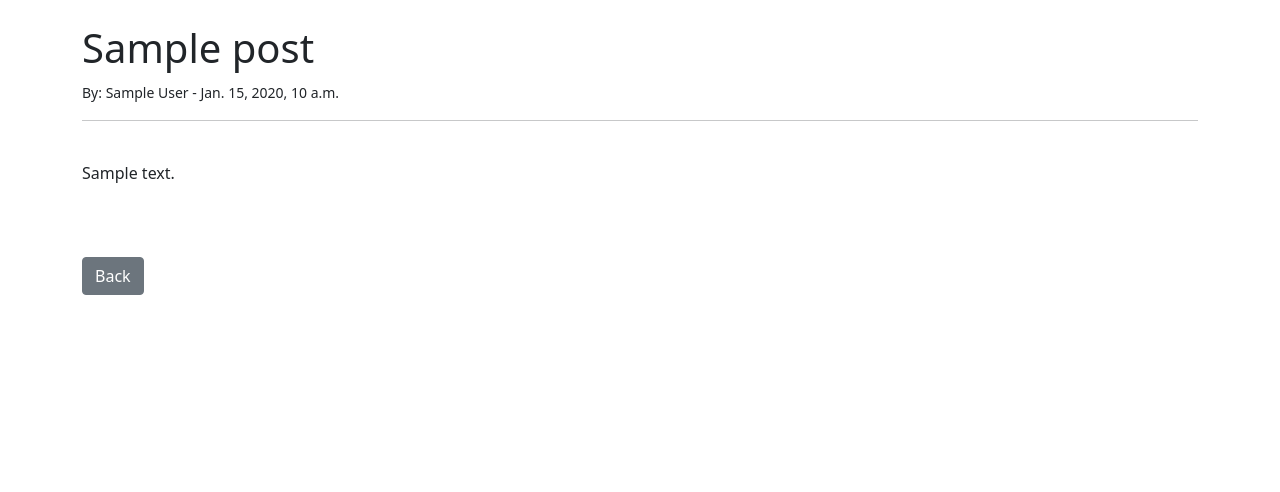
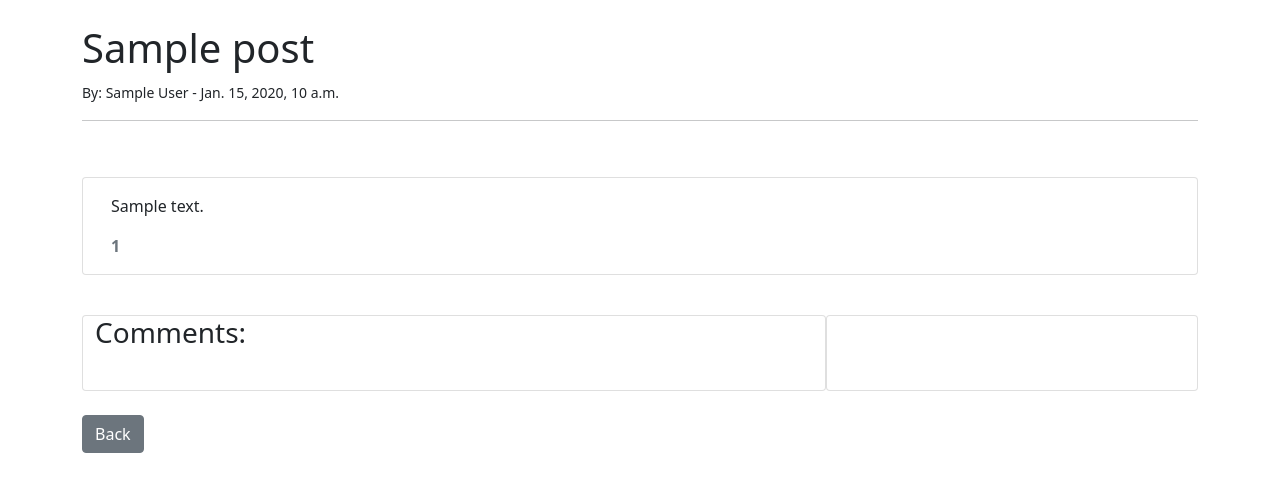
Before and after one commit to dhakal79/Portfolio-project-MS4, a Django app: page /article/1 in a window 1280 px wide. Shown: the part 56-548 px from the top of the page. Run offline with Django 4.2, Linux system fonts and the light colour scheme; tables that the repository leaves empty hold one stand-in row (values such as "Sample post").

Commit message:
add html structure for post details

```diff
--- a/blog/forms.py
+++ b/blog/forms.py
@@ -2,7 +2,7 @@ from django import forms
 from .models import Post, Category
 
 #choices = [('coding', 'coding'), ('Groundwater','Groundwater'), ('Surfacewater','Surfacewater'), ('Seawater', 'Seawater'),]
-choices = Category.objects.all().values_list('name','name')
+choices = Category.objects.all().values_list('name', 'name')
 
 choice_list = []
 
@@ -19,7 +19,7 @@ class PostForm(forms.ModelForm):
             'title': forms.TextInput(attrs={'class': 'form-control'}),
             'slug': forms.TextInput(attrs={'class': 'form-control'}),
             'author': forms.Select(attrs={'class': 'form-control'}),
-            'category': forms.Select(choices = choice_list, attrs={'class': 'form-control'}),
+            'category': forms.Select(choices= choice_list, attrs={'class': 'form-control'}),
             'excerpt': forms.Textarea(attrs={'class': 'form-control'}),
             'content': forms.Textarea(attrs={'class': 'form-control'}),
             'status': forms.Select(attrs={'class': 'form-control'}),
--- a/blog/templates/post_details.html
+++ b/blog/templates/post_details.html
@@ -18,19 +18,77 @@
     {% endif %}
 </small><br/>
 <hr>
-<br/>
-{{ post.content }}
 
 <div class="d-none d-md-block col-md-6 masthead-image">
     <!-- The featured image URL goes in the src attribute -->
     {% if "placeholder" in post.featured_image.url %}
-    <img src="https://res.cloudinary.com/dpqhs6erg/image/upload/v1640042372/qajjd5rtyvxz6oz0rmoq.jpg" width="50%">
+    <img src="" width="50%">
     {% else %}
     <img src="{{ post.featured_image.url }}" width="50%">
     {% endif %}
 </div>
 
-<br/><br/>
+<div class="container">
+    <div class="row">
+        <div class="col card mb-4  mt-3 left  top">
+            <div class="card-body">
+                <!-- The post content goes inside the card-text. -->
+                <!-- Use the | safe filter inside the template tags -->
+                <p class="card-text ">
+                    {{ post.content | safe }}
+                </p>
+                <div class="row">
+
+                    <div class="col-1">
+                        <!-- The number of likes goes before the closing strong tag -->
+                        <strong class="text-secondary"><i class="far fa-heart"></i> {{ post.number_of_likes }} </strong>
+                    </div>
+                    <div class="col-1">
+                        {% with comments.count as total_comments %}
+                        <strong class="text-secondary"><i class="far fa-comments"></i>
+                            <!-- Our total_comments variable goes before the closing strong tag -->
+                            {{ total_comments }}</strong>
+                        {% endwith %}
+                    </div>
+                </div>
+            </div>
+        </div>
+    </div>
+    <div class="row">
+        <div class="col">
+
+        </div>
+    </div>
+    <div class="row">
+        <div class="col-md-8 card mb-4  mt-3 ">
+            <h3>Comments:</h3>
+            <div class="card-body">
+                <!-- We want a for loop inside the empty control tags to iterate through each comment in comments -->
+                {% for comment in comments %}
+                <div class="comments" style="padding: 10px;">
+                    <p class="font-weight-bold">
+                        <!-- The commenter's name goes here. Check the model if you're not sure what that is -->
+                        {{ comment.name }}
+                        <span class=" text-muted font-weight-normal">
+                            <!-- The comment's created date goes here -->
+                            {{ comment.created_on }}
+                        </span> wrote:
+                    </p>
+                    <!-- The body of the comment goes before the | -->
+                    {{ comment.body | linebreaks }}
+                </div>
+                <!-- Our for loop ends here -->
+                {% endfor %}
+            </div>
+        </div>
+        <div class="col-md-4 card mb-4  mt-3 ">
+            <div class="card-body">
+                <!-- For later -->
+            </div>
+        </div>
+    </div>
+</div>
+
 <a href ="{% url 'home' %}" class="btn btn-secondary">Back</a>
 
 {% endblock %}
```
Also changed, not shown: waterchanel/static/css/#style.css (added).
